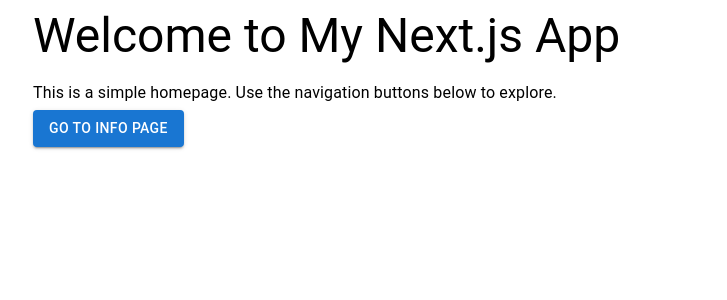
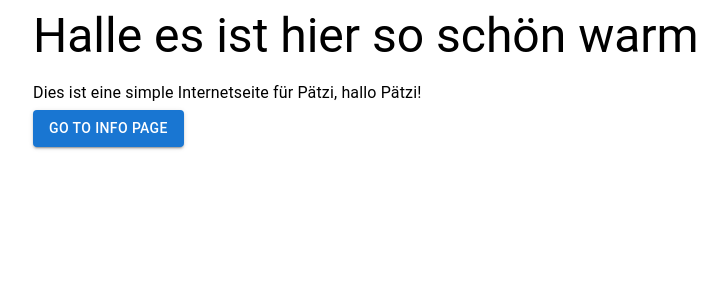
Before and after one commit to calgon854/tollesprojektmitgeomatik, a Next.js app: page / in a window 1280 px wide. Shown: the top 300 px of the page, without its empty margins (31-758 px from the left). Built offline with nearby package versions, Linux system fonts and the light colour scheme.

Commit message:
pätzi update

```diff
--- a/pages/index.js
+++ b/pages/index.js
@@ -6,10 +6,10 @@
   return (
     <Container>
       <Typography variant="h3" gutterBottom>
-        Welcome to My Next.js App
+        Halle es ist hier so schön warm
       </Typography>
       <Typography variant="body1" gutterBottom>
-        This is a simple homepage. Use the navigation buttons below to explore.
+        Dies ist eine simple Internetseite für Pätzi, hallo Pätzi!
       </Typography>
       <div>
         <Link href="/info" passHref>
```
